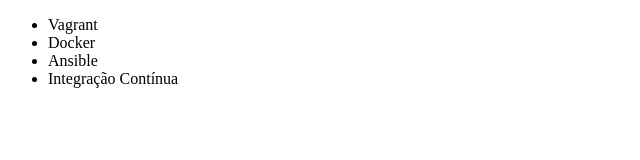
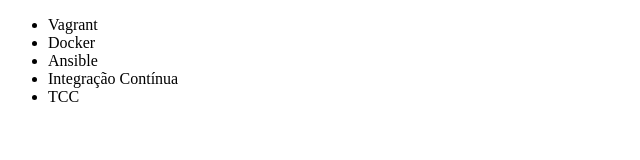
Before and after one commit to itsmew0rm/gitaula, a plain HTML site: page index.html in a window 1280 px wide. Shown: the full height of the page, 0-640 px from the left. Drawn offline with Linux system fonts and the light colour scheme.

Commit message:
Adicionado TCC

```diff
--- a/index.html
+++ b/index.html
@@ -10,6 +10,7 @@
         <li>Docker</li>
         <li>Ansible</li>
         <li>Integração Contínua</li>
+        <li>TCC</li>
     </ul>
 </body>
 </html>
```
